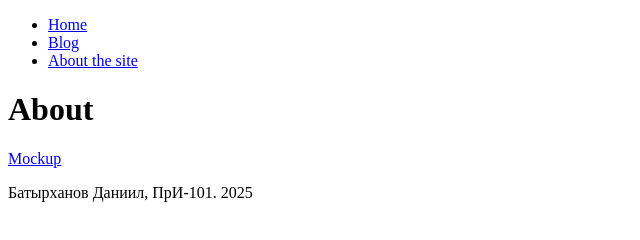
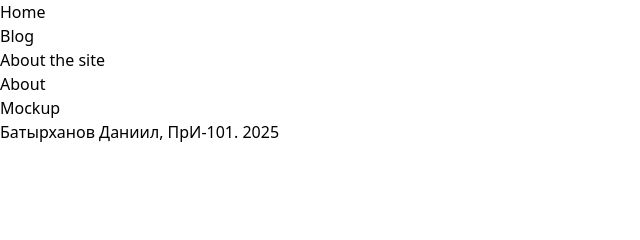
Before and after one commit to stptdn/stptdn.github.io, a plain HTML site: page src/about.html in a window 1280 px wide. Shown: the whole page, without its empty margins (0-640 px from the left). Drawn offline with Linux system fonts and the light colour scheme.

Commit message:
added 'output.css' as stylesheet

```diff
--- a/src/about.html
+++ b/src/about.html
@@ -3,7 +3,7 @@
     <head>
         <meta charset="UTF-8" />
         <meta name="viewport" content="width=device-width, initial-scale=1.0" />
-        <!-- <link href="" rel="stylesheet" /> -->
+        <link href="./output.css" rel="stylesheet" />
         <title>About</title>
     </head>
     <body>
```
Also changed, not shown: src/article_example.html (+1 -1 lines), src/blog.html (+1 -1 lines), src/index.html (+1 -1 lines).
